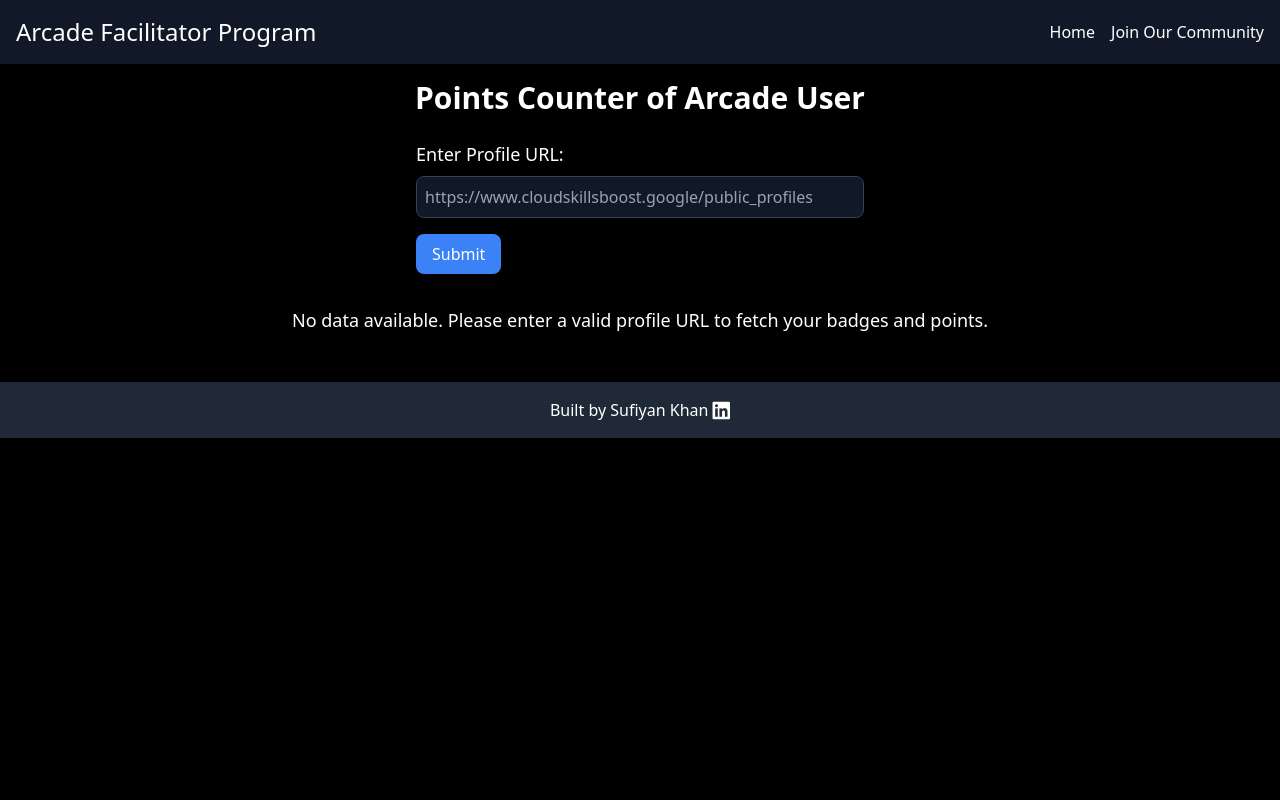
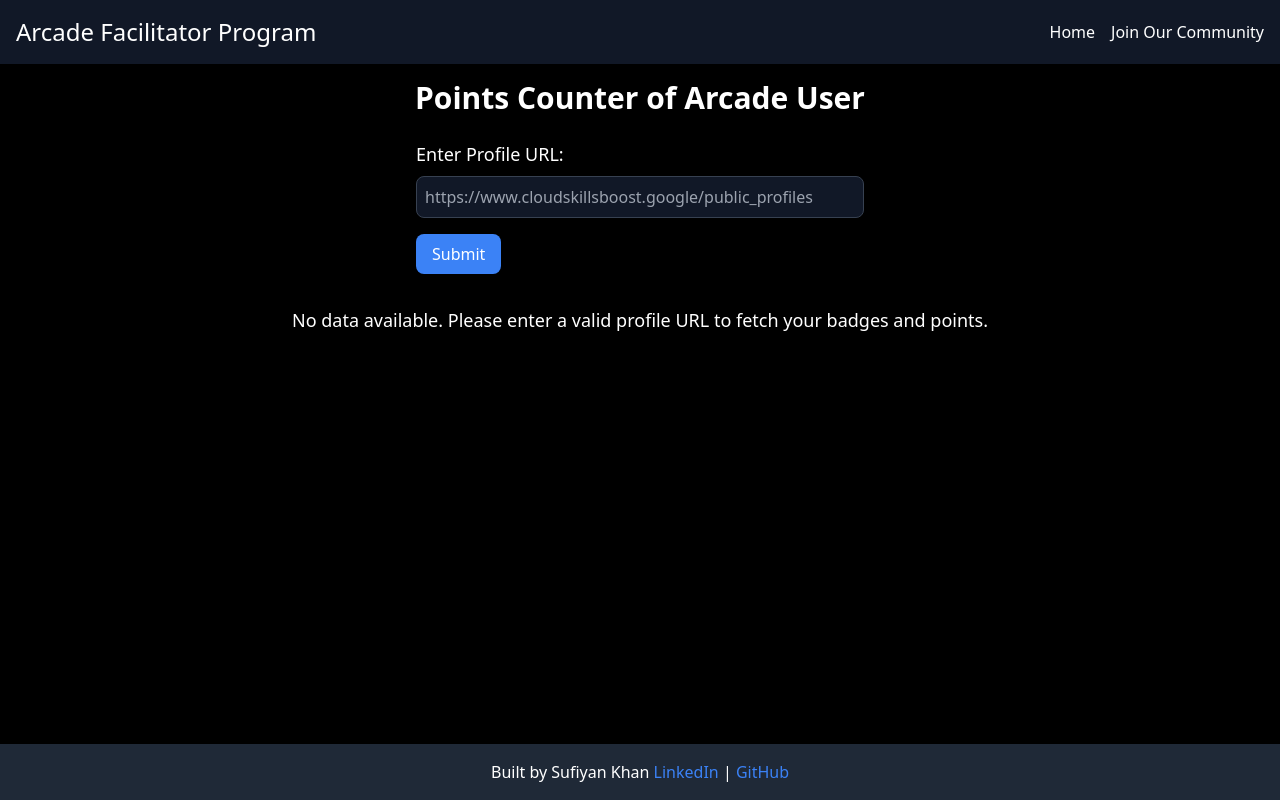
Before and after one commit to Sufi1512/PointCounter, a Flask app: page / in a window 1280 px wide. Run offline with Flask 3, Linux system fonts and the light colour scheme.

Commit message:
toggleFixed

```diff
--- a/static/script.js
+++ b/static/script.js
@@ -1,5 +1,3 @@
-// script.js
-
 document.addEventListener('DOMContentLoaded', function () {
     const menuToggle = document.getElementById('menuToggle');
     const mobileMenu = document.getElementById('mobileMenu');
@@ -7,17 +5,20 @@
 
     // Toggle mobile menu visibility
     menuToggle.addEventListener('click', function () {
+        console.log('Toggle clicked');
         mobileMenu.classList.toggle('hidden');
     });
 
     // Close mobile menu
     closeMenu.addEventListener('click', function () {
+        console.log('Close button clicked');
         mobileMenu.classList.add('hidden');
     });
 
     // Hide mobile menu if clicked outside
     document.addEventListener('click', function (event) {
         if (!mobileMenu.contains(event.target) && !menuToggle.contains(event.target)) {
+            console.log('Clicked outside');
             mobileMenu.classList.add('hidden');
         }
     });
--- a/templates/index.html
+++ b/templates/index.html
@@ -12,7 +12,7 @@
     <link href="https://cdnjs.cloudflare.com/ajax/libs/font-awesome/6.0.0-beta3/css/all.min.css" rel="stylesheet">
     <link rel="stylesheet" href="../static/styles.css">
 </head>
-<body class="bg-black text-white font-roboto">
+<body class="bg-black text-white font-roboto flex flex-col min-h-screen">
     <!-- Navbar -->
     <nav class="bg-gray-900 p-4">
         <div class="container mx-auto flex justify-between items-center">
@@ -29,13 +29,15 @@
             </button>
         </div>
         <div id="mobileMenu" class="md:hidden fixed inset-0 bg-gray-800 bg-opacity-75 flex flex-col items-center justify-center space-y-4 hidden">
+
             <a href="./" class="text-white text-xl hover:text-blue-500">Home</a>
             <a href="https://chat.whatsapp.com/GDVnuFfVCcR7h5XBbAb1VX" class="text-white text-xl hover:text-blue-500" target="_blank" rel="noopener noreferrer">Join Our Community</a>
             <button id="closeMenu" class="text-white text-3xl" aria-label="Close Menu">&times;</button>
         </div>
     </nav>
 
-    <div class="container mx-auto p-4">
+    <!-- Main Content -->
+    <div class="container mx-auto p-4 flex-grow">
         <h1 class="text-3xl font-bold text-center mb-6">Points Counter of {{ data.user_name if data.user_name else '' }}</h1>
 
         <!-- Form for entering URL -->
@@ -123,15 +125,15 @@
         {% endif %}
     </div>
 
+    <!-- Footer -->
     <footer class="text-center py-4 bg-gray-800 text-white mt-8">
-        <p>Built by Sufiyan Khan <a href="https://linkedin.com/in/sufiyankhan15" target="_blank" title="LinkedIn"><i class="fab fa-linkedin fa-lg"></i></a></p>
+        <p>Built by Sufiyan Khan
+            <a href="https://linkedin.com/in/sufiyankhan15" target="_blank" class="text-blue-500 hover:text-blue-600">LinkedIn</a> |
+            <a href="https://github.com/sufi1512" target="_blank" class="text-blue-500 hover:text-blue-600">GitHub</a>
+        </p>
     </footer>
 
-    <!-- Topper -->
-    <button id="topButton" class="fixed bottom-4 right-4 bg-blue-500 text-white p-2 rounded-full shadow-lg hidden hover:bg-blue-600">
-        <i class="fas fa-arrow-up"></i>
-    </button>
-
+    <script src="https://code.jquery.com/jquery-3.6.0.min.js"></script>
     <script src="../static/script.js"></script>
 </body>
 </html>
```
Also changed, not shown: templates/faq.html (+5 -5 lines).
